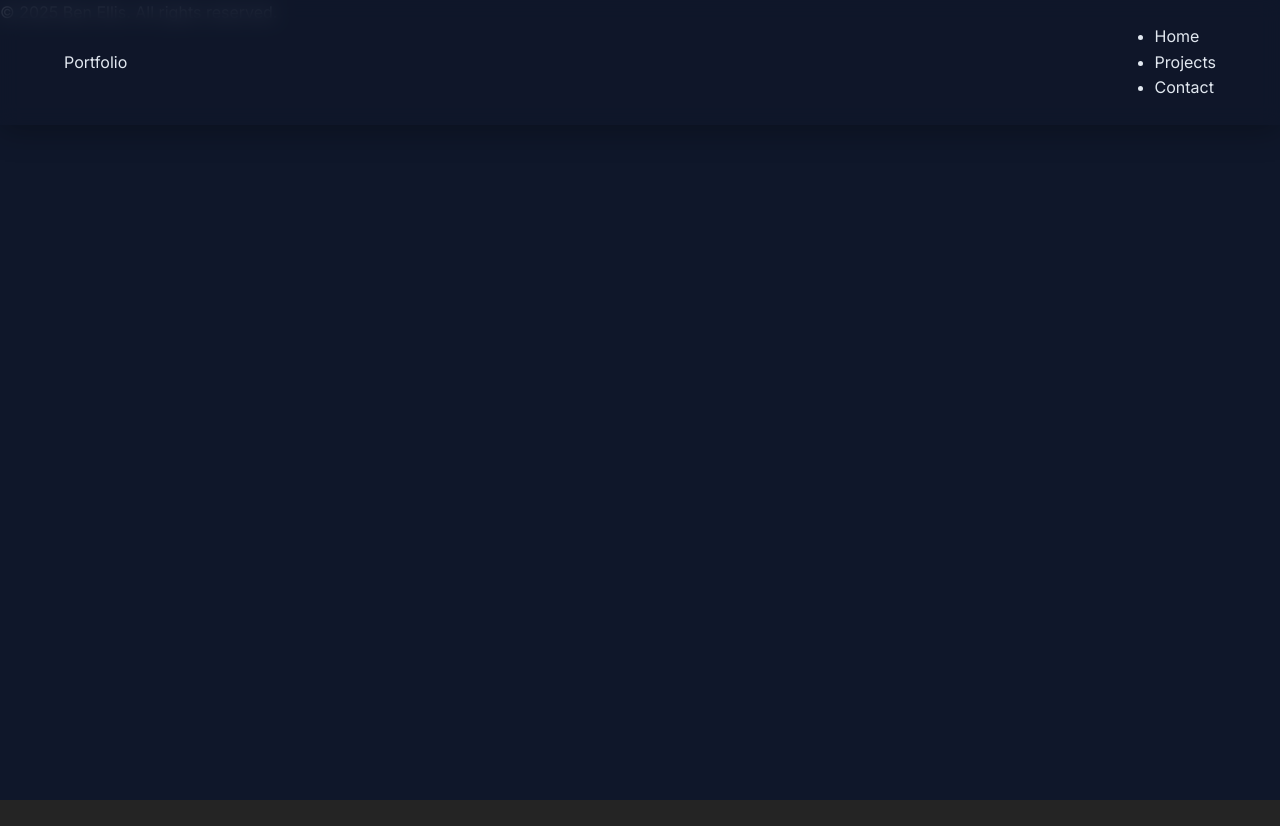
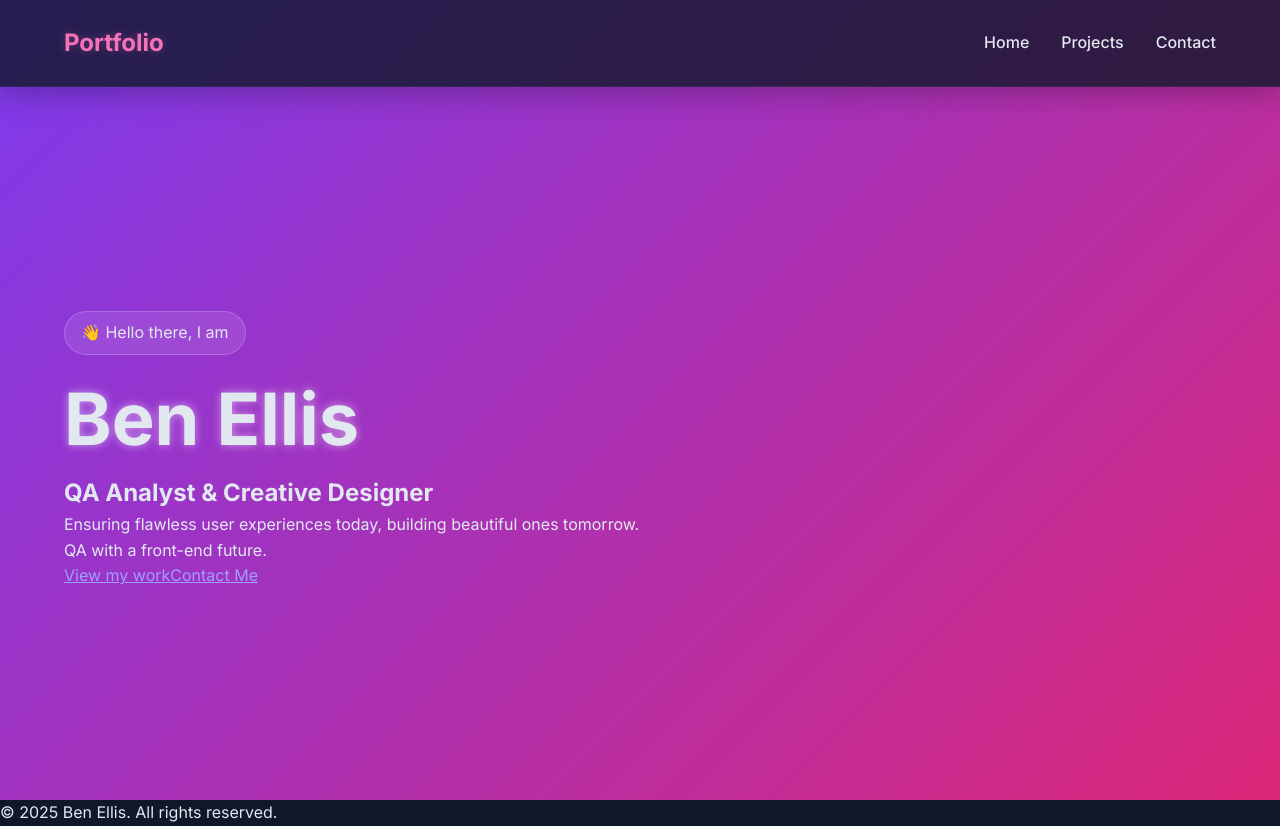
Before and after one commit to BenEllisQA/personal-portfolio, a React (Vite) app: page / in a window 1280 px wide. Before the commit the page ends 800 px from the top, so only its background shows below. Built offline with nearby package versions, Linux system fonts and the light colour scheme.

Commit message:
Started creating hero

```diff
--- a/src/App.css
+++ b/src/App.css
@@ -52,4 +52,102 @@ body {
   backdrop-filter: blur(10px);
   z-index: 1000;
   box-shadow: 0 4px 30px rgba(0, 0, 0, 0.3);
+  border-bottom: 1px solid var(--card-border);
 }
+
+.logo {
+  font-size: 1.5rem;
+  font-weight: 700;
+  color: var(--accent-color);
+  text-shadow: 0 0 10px rgba(244, 114, 182, 0.3);
+}
+
+.nav-links {
+  display: flex;
+  gap: 2rem;
+  list-style: none;
+}
+
+.nav-links a {
+  text-decoration: none;
+  color: var(--text-color);
+  font-weight: 500;
+  transition: all 0.3 ease;
+  position: relative;
+  cursor: pointer;
+}
+
+.nav-links a::after {
+  content: "";
+  position: absolute;
+  bottom: -5px;
+  left: 0px;
+  width: 0px;
+  height: 2px;
+  background: var(--accent-color);
+  transition: width 0.3s ease;
+}
+
+.nav-links a:hover {
+  color: var(--accent-color);
+
+}
+
+.nav-links a:hover::after {
+  width: 100%;
+}
+
+/* Hero Seciont */
+
+.hero {
+  min-height: 100vh;
+  background: linear-gradient(
+    135deg,
+    var(--gradient-start) 0%,
+    var(--gradient-end) 100%
+  );
+
+  display: flex;
+  align-items: center;
+  padding: 0 5%;
+  position: relative;
+  overflow: hidden;
+}
+
+.hero-container {
+  display: flex;
+  justify-content: space-between;
+  align-items: center;
+  gap: 4rem;
+  max-width: 1400px;
+  margin: 0 auto;
+  width: 100%;
+  padding-top: 100px;
+}
+
+.hero-content {
+  flex: 1;
+  text-align: left;
+  max-width: 600px;
+  position: relative;
+  z-index: 2;
+}
+
+.hero-badge {
+  display: inline-block;
+  padding: 0.5rem 1rem;
+  background: rgba(255, 255, 255, 0.1);
+  border-radius: 50px;
+  margin-bottom: 1.5rem;
+  backdrop-filter: blur(5px);
+  border: 1px solid rgba(255, 255, 255, 0.2);
+}
+
+.glitch {
+  font-size: 4.5rem;
+  font-weight: 700;
+  text-shadow: 0 0 10px rgba(255, 255, 255, 0.5);
+  position: relative;
+  margin-bottom: 1rem;
+  line-height: 1.1;
+}
--- a/src/App.jsx
+++ b/src/App.jsx
@@ -15,6 +15,7 @@ function App() {
   return (
   <div className={`app ${isLoaded ? "loaded" : ""}`}>
     <Navbar />
+
     <Hero />
     <Projects />
     <Contact />
--- a/src/components/Hero.jsx
+++ b/src/components/Hero.jsx
@@ -1,3 +1,70 @@
+import {motion} from "framer-motion";
+
+const fadeInUp = {
+    initial: { opacity: 0, y: 20 },
+    animate: { opacity: 1, y: 0 },
+    transition: { duration: 0.6 },
+};
+
+const staggerContainer = {
+    animate: {
+        transition: {
+            staggerChildren: 0.1,
+        },
+    },
+};
+
 export const Hero = () => {
-    return<></>;
+    return (
+        <motion.section
+            id="home"
+            className="hero"
+            initial={{ opacity: 0 }}
+            animate={{ opacity: 1 }}
+            transition={{ duration: 0.8, delay: 0.2 }}
+        >
+            <div className="hero-container">
+                <motion.div
+                    className="hero-content"
+                    variants={staggerContainer}
+                    intial="initial"
+                    animate="animate"
+                >
+                    <motion.div className="hero-badge">
+                        <span> 👋 Hello there, I am </span>
+                    </motion.div>
+                    <motion.h1
+                    className="glitch"
+                    variants={fadeInUp}
+                    whileHover={{ scale: 1.02 }}
+                    >
+                        Ben Ellis
+                    </motion.h1>
+                    <motion.h2 className="hero-subtitle" variants={fadeInUp}>
+                        QA Analyst & Creative Designer
+                    </motion.h2>
+                    <motion.p className="hero-description" variants={fadeInUp}>
+                        Ensuring flawless user experiences today, building beautiful ones tomorrow. QA with a front-end future.
+                    </motion.p>
+
+                    <motion.div className="cta-buttons" variants={staggerContainer}>
+                        <motion.a href="#projects"
+                        className="cta-primary"
+                        whileHover={{ scale: 1.05 }}
+                        whileTap={{ scale: 0.95 }}
+                        >
+                            View my work
+                        </motion.a>
+                        <motion.a href="#contact"
+                        className="cta-secondary"
+                        whileHover={{ scale: 1.05 }}
+                        whileTap={{ scale: 0.95 }}
+                        >
+                            Contact Me
+                        </motion.a>
+                    </motion.div>
+                </motion.div>
+            </div>
+        </motion.section>
+    );
 };
--- a/src/components/Navbar.jsx
+++ b/src/components/Navbar.jsx
@@ -36,7 +36,7 @@ export const Navbar = () => {
                     whileHover={{ scale: 1.1 }}
                     whileTap={{ scale: 0.95 }}
                 >
-                    <a> Home</a>
+                    <a href="#home"> Home</a>
                 </motion.li>
                 <motion.li
                     variants={fadeInUp}
```
